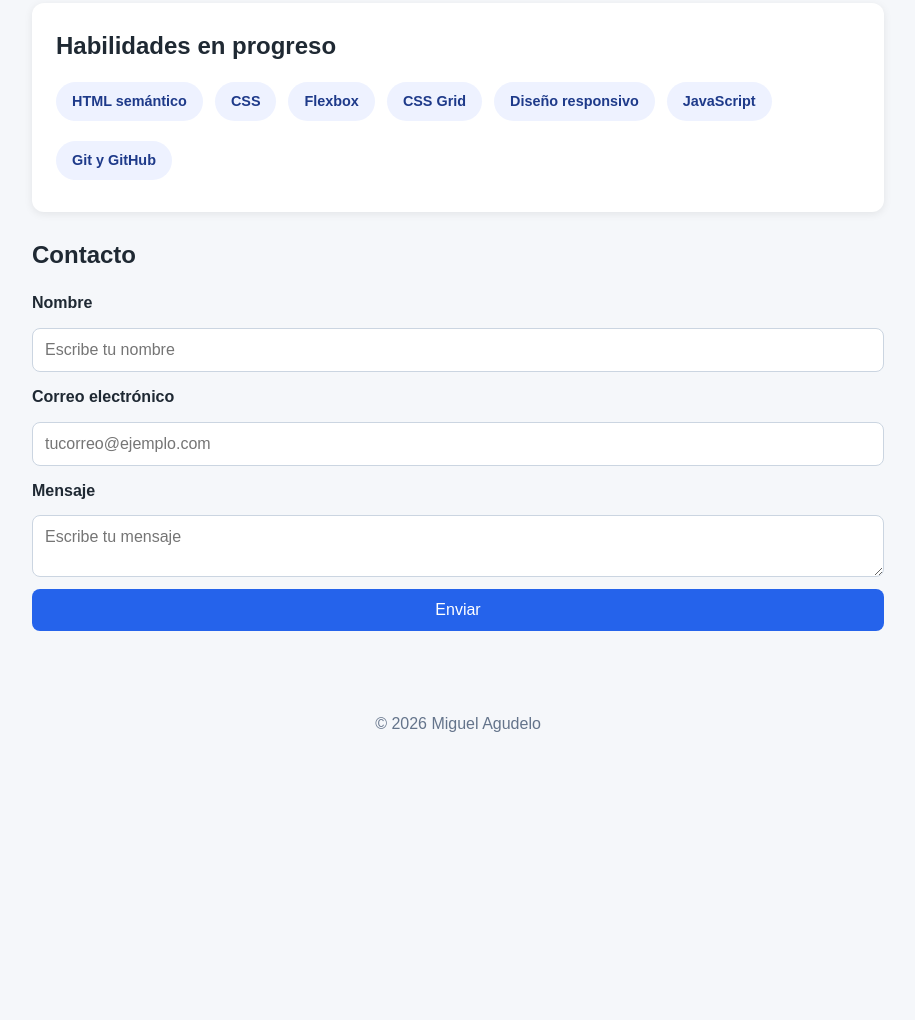
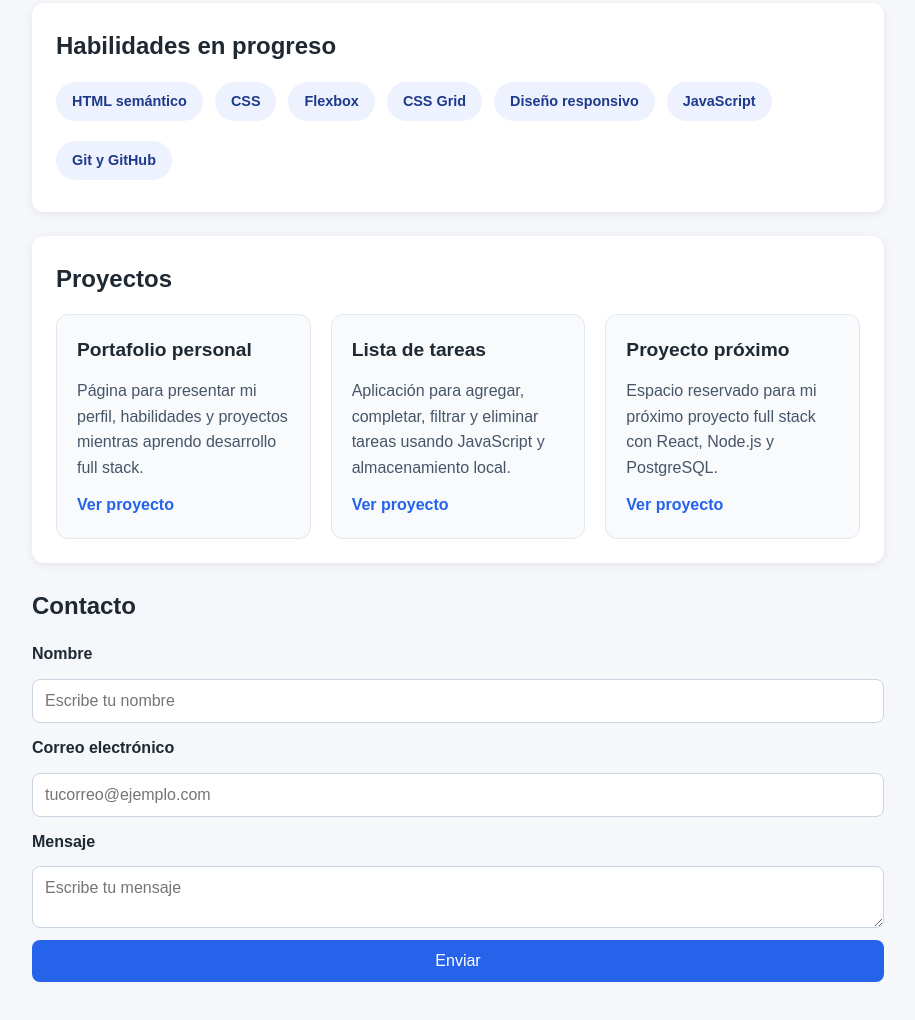
Before and after one commit to 18MIGUEL2003/mi-primer-sitio, a plain HTML site: page index.html in a window 1280 px wide. Shown: the part 1026-2046 px from the top of the page, without its empty margins (182-1097 px from the left). Before the commit the page ends 1787 px from the top, so only its background shows below. Drawn offline with Linux system fonts and the light colour scheme.

Commit message:
feat: agrega sección de proyectos con CSS Grid

```diff
--- a/index.html
+++ b/index.html
@@ -58,6 +58,39 @@
   </ul>
 </section>
 
+<section class="card">
+  <h2>Proyectos</h2>
+
+  <div class="projects">
+    <article class="project">
+      <h3>Portafolio personal</h3>
+      <p>
+        Página para presentar mi perfil, habilidades y proyectos mientras
+        aprendo desarrollo full stack.
+      </p>
+      <a href="#" target="_blank" rel="noopener noreferrer">Ver proyecto</a>
+    </article>
+
+    <article class="project">
+      <h3>Lista de tareas</h3>
+      <p>
+        Aplicación para agregar, completar, filtrar y eliminar tareas usando
+        JavaScript y almacenamiento local.
+      </p>
+      <a href="#" target="_blank" rel="noopener noreferrer">Ver proyecto</a>
+    </article>
+
+    <article class="project">
+      <h3>Proyecto próximo</h3>
+      <p>
+        Espacio reservado para mi próximo proyecto full stack con React,
+        Node.js y PostgreSQL.
+      </p>
+      <a href="#" target="_blank" rel="noopener noreferrer">Ver proyecto</a>
+    </article>
+  </div>
+</section>
+
 <section>
   <h2>Contacto</h2>
 
--- a/styles.css
+++ b/styles.css
@@ -125,3 +125,40 @@ footer {
   font-size: 0.9rem;
   font-weight: 600;
 }
+
+/* Proyectos */
+.projects {
+  display: grid;
+  grid-template-columns: repeat(auto-fit, minmax(240px, 1fr));
+  gap: 20px;
+}
+
+.project {
+  background-color: #f8fafc;
+  border: 1px solid #e2e8f0;
+  border-radius: 12px;
+  padding: 20px;
+  display: flex;
+  flex-direction: column;
+  gap: 12px;
+}
+
+.project h3 {
+  color: #1f2933;
+  font-size: 1.2rem;
+}
+
+.project p {
+  color: #475569;
+  flex-grow: 1;
+}
+
+.project a {
+  color: #2563eb;
+  font-weight: 600;
+  text-decoration: none;
+}
+
+.project a:hover {
+  text-decoration: underline;
+}
```
